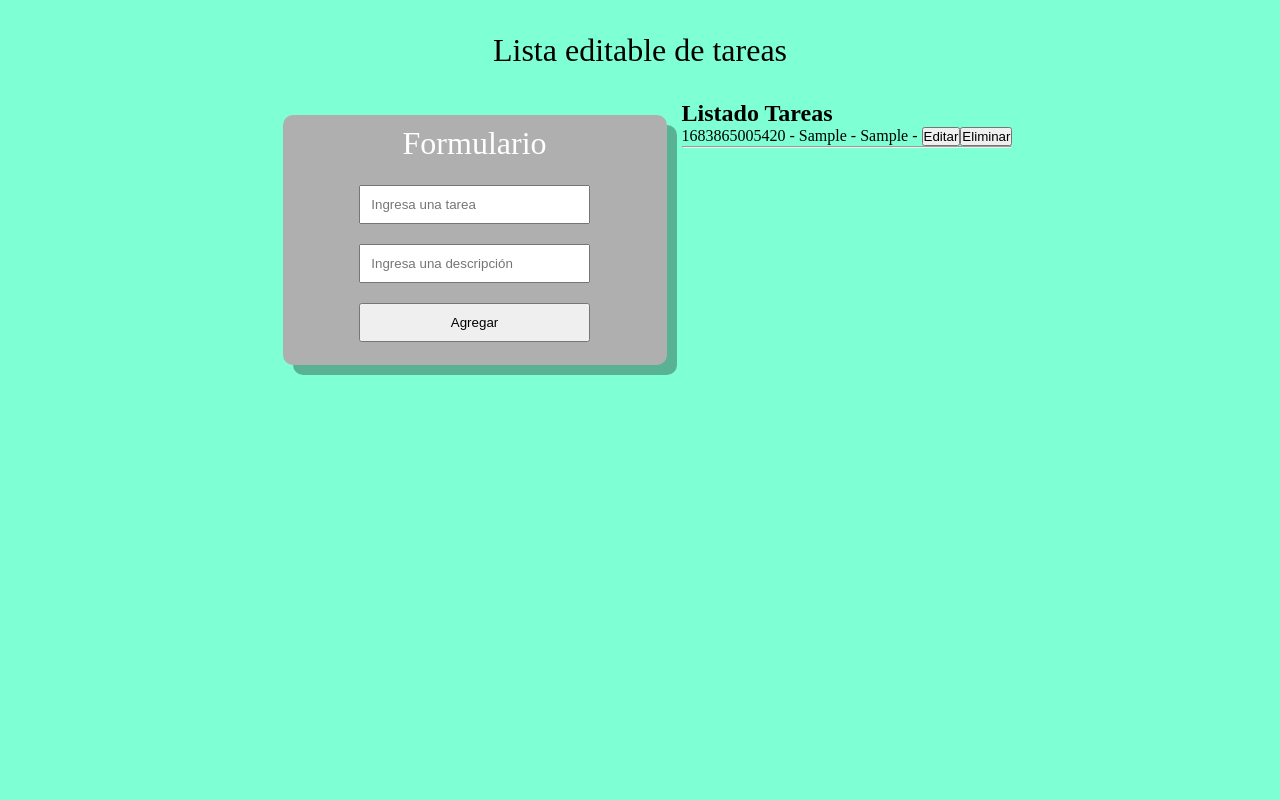
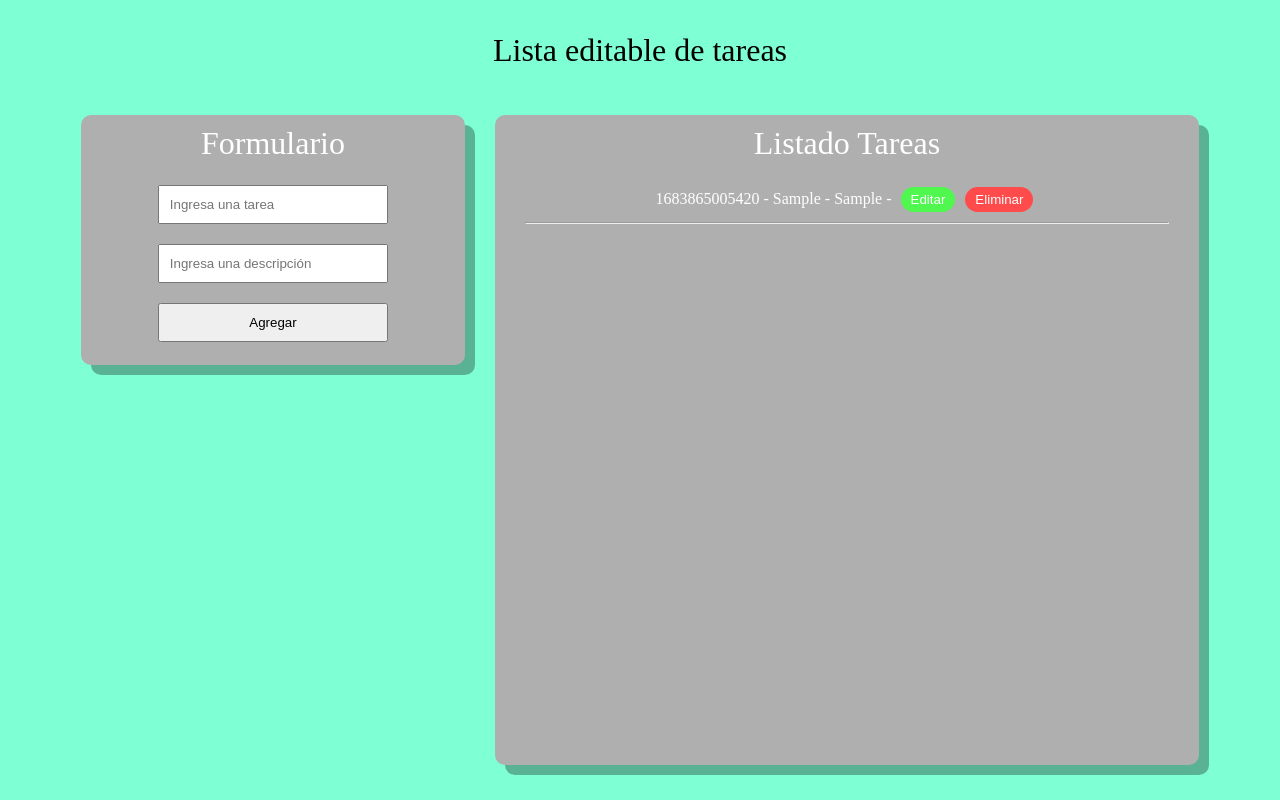
Before and after one commit to diegogaviriae/Lista_Tareas_CRUD, a plain HTML site: page index.html in a window 1280 px wide. Both pictures are taken after typing "Sample", "Sample" into the empty fields and a click on the button "Agregar". Drawn offline with Linux system fonts and the light colour scheme.

Commit message:
Estilos del listado

```diff
--- a/styles.css
+++ b/styles.css
@@ -63,3 +63,59 @@ body {
     padding: 10px 10px;
     margin: 10px 10px;
 }
+
+.contenedor .div_listado {
+    width: 55%;
+    height: calc(100% - 50px);
+    margin: 15px 15px;
+    background-color: rgb(175, 175, 175);;
+    display: flex;
+    flex-direction: column;
+    align-items: center;
+    border-radius: 10px;
+    box-shadow: 10px 10px rgba(0, 0, 0, 0.3);
+}
+
+.contenedor .div_listado h2 {
+    margin-top: 10px;
+    font-weight: 300;
+    font-size: 2em;
+    color: white;
+}
+
+.contenedor .div_listado .div_tareas {
+    width: 100%;
+    height: 100%;
+    display: flex;
+    flex-direction: column;
+    align-items: center;
+    margin: 15px;
+    padding: 0 30px;
+}
+
+.contenedor .div_listado .div_tareas p {
+    margin: 10px 0;
+    font-size: 1em;
+    color: #ffffff;
+}
+
+hr {
+    width: 100%;
+    height: 1px;
+}
+
+.btn {
+    padding: 5px 10px;
+    border: none;
+    margin: 0 5px;
+    color: white;
+    border-radius: 50px;
+}
+
+.btn-editar {
+    background-color: rgb(79, 247, 79);
+}
+
+.btn-eliminar {
+    background-color: rgb(255, 75, 75);
+}
```
